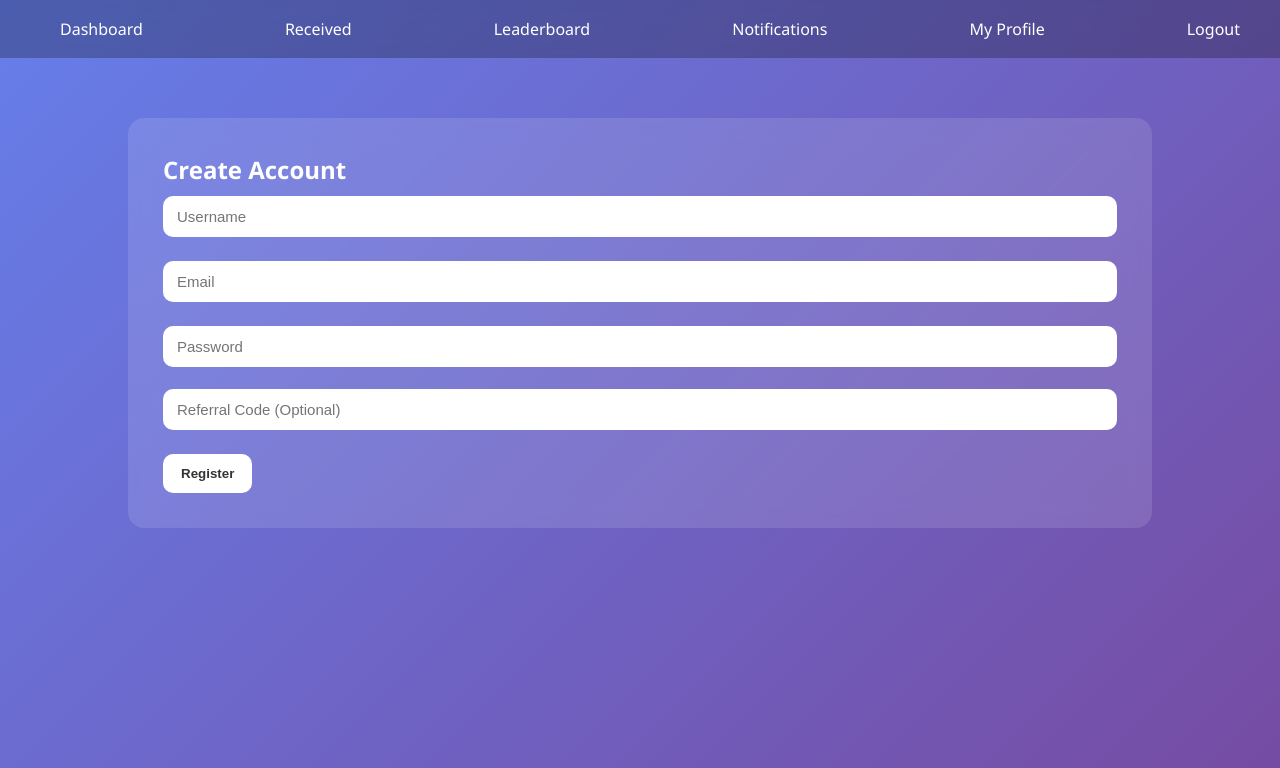
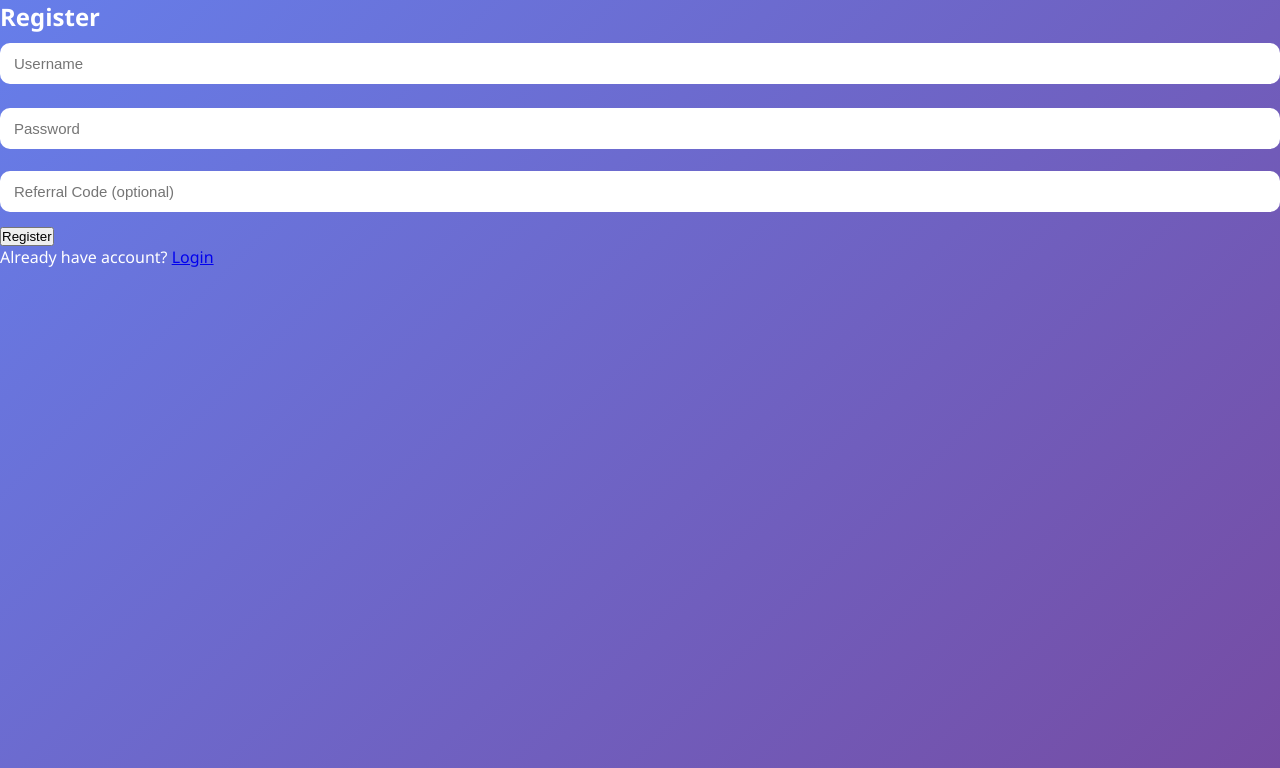
Before and after one commit to yashaswini-nalavala/Echovault-resilience-network, a Flask app: page /register in a window 1280 px wide. Shown: the top 768 px of the page. Run offline with Flask 3, Linux system fonts and the light colour scheme.

Commit message:
Revamp register.html with new layout and features
Updated the registration form layout and added a login link.

```diff
--- a/templates/register.html
+++ b/templates/register.html
@@ -1,15 +1,23 @@
-{% extends "base.html" %}
+<!DOCTYPE html>
+<html>
+<head>
+<title>Register - Echo App</title>
+<link rel="stylesheet" href="{{ url_for('static', filename='style.css') }}">
+</head>
+<body>
 
-{% block content %}
-<div class="card">
-    <h2>Create Account</h2>
+<div class="auth-box">
+<h2>Register</h2>
 
-    <form method="POST">
-        <input type="text" name="username" placeholder="Username" required>
-        <input type="email" name="email" placeholder="Email" required>
-        <input type="password" name="password" placeholder="Password" required>
-        <input type="text" name="referral" placeholder="Referral Code (Optional)">
-        <button type="submit" class="btn">Register</button>
-    </form>
+<form method="POST">
+<input type="text" name="username" placeholder="Username" required><br>
+<input type="password" name="password" placeholder="Password" required><br>
+<input type="text" name="referral" placeholder="Referral Code (optional)"><br>
+<button type="submit">Register</button>
+</form>
+
+<p>Already have account? <a href="/">Login</a></p>
 </div>
-{% endblock %}
+
+</body>
+</html>
```
